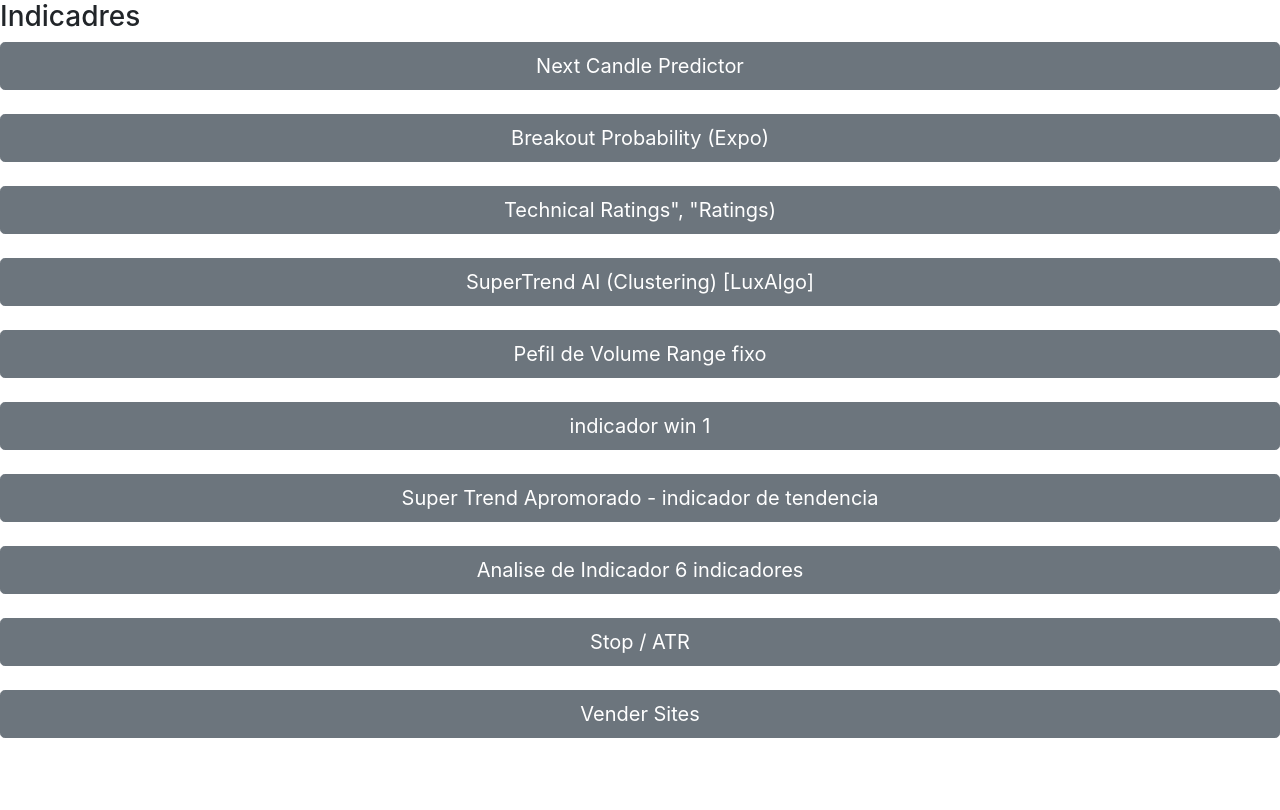
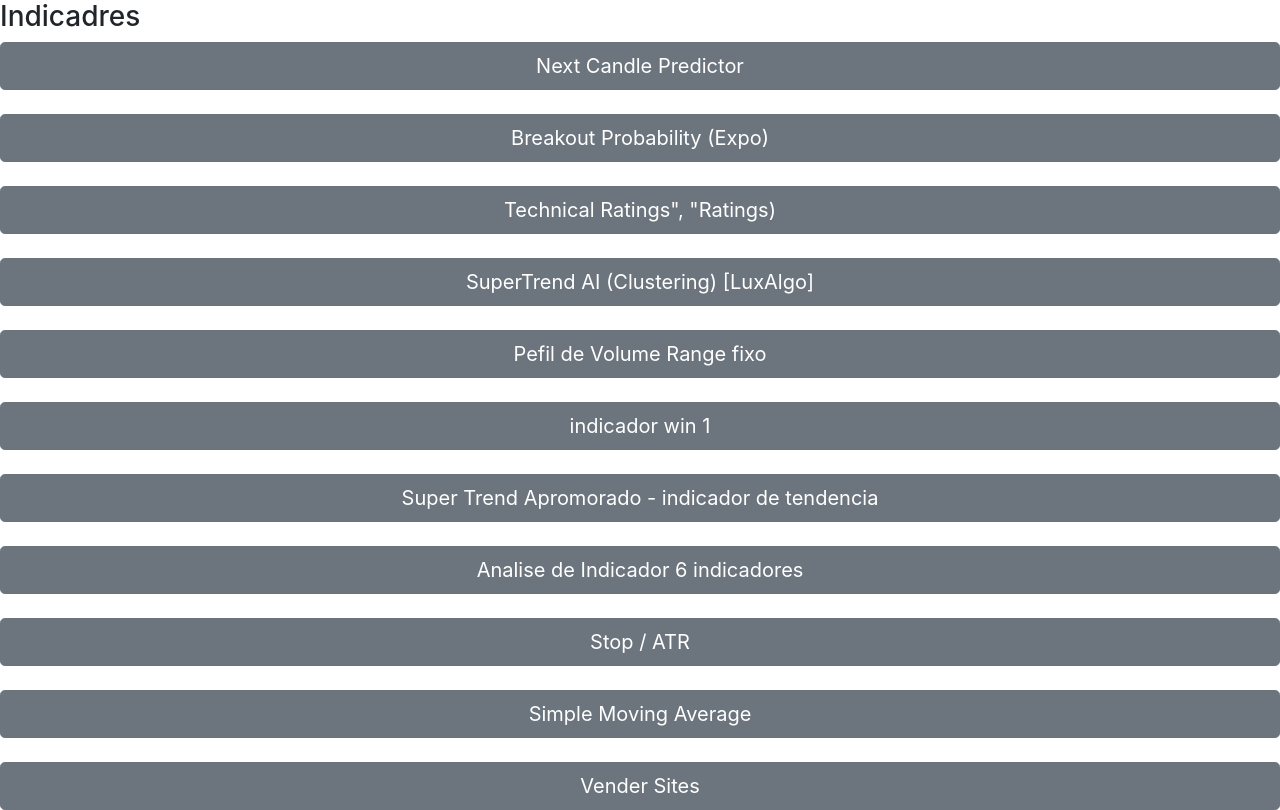
Before and after one commit to andregds85/calculadorab3, a plain HTML site: page op.html in a window 1280 px wide. Drawn offline with nearby package versions, Linux system fonts and the light colour scheme.

Commit message:
Update op.html
teste

```diff
--- a/op.html
+++ b/op.html
@@ -59,6 +59,14 @@
           <button type="button" class="btn btn-secondary btn-lg btn-block"> Stop / ATR  </button>
        </a>
 
+
+      <br>
+       <a href="#" target="_blank">
+          <button type="button" class="btn btn-secondary btn-lg btn-block"> Simple Moving Average </button>
+       </a>
+
+
+
       <br>
        <a href="https://www.youtube.com/watch?v=6-fLPgv2IQg" target="_blank">
           <button type="button" class="btn btn-secondary btn-lg btn-block"> Vender Sites   </button>
```
